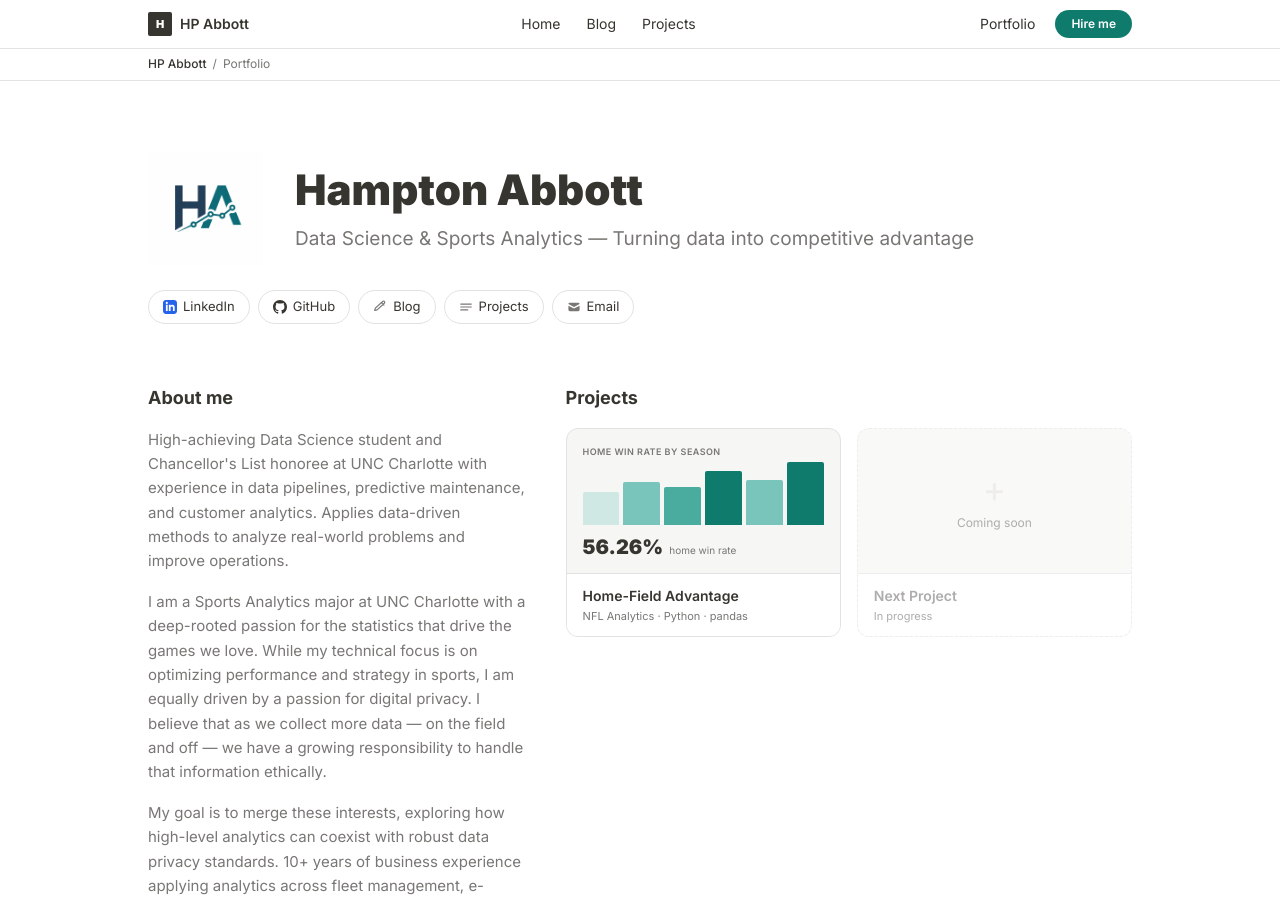
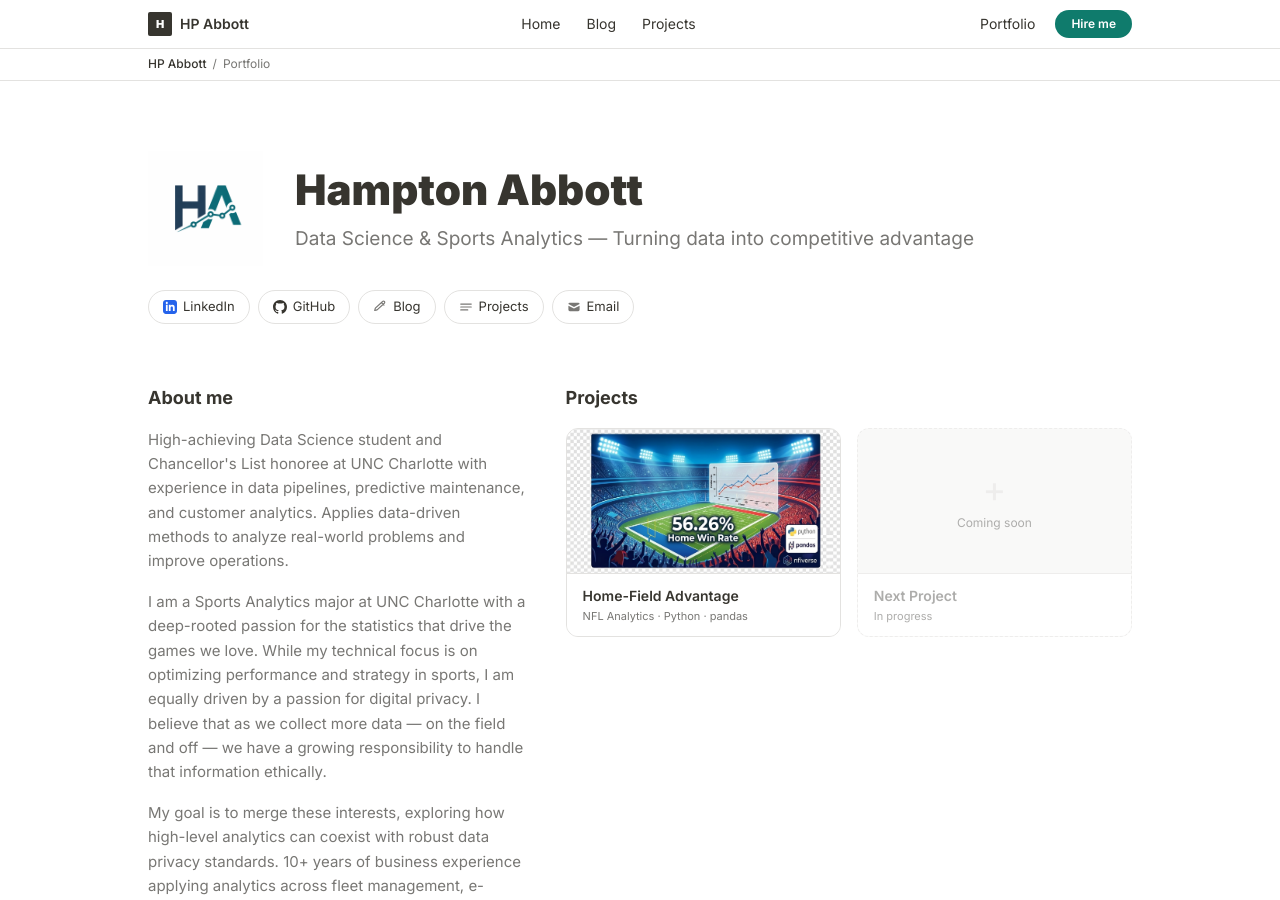
Before and after one commit to HPAuncc/HPAuncc.github.io, a Jekyll site: the page built from index.html, in a window 1280 px wide and 900 px high. Built offline with Jekyll 4.4.1, drawn with Linux system fonts in a browser that asks for light colours; nearby versions of some CDN libraries.

Commit message:
Replace HFA card thumbnail with stadium image

```diff
--- a/index.html
+++ b/index.html
@@ -151,20 +151,8 @@ layout: null
 
           <!-- HFA -->
           <a href="/projects/home-field-advantage" class="block bg-[#f6f6f5] border border-[#e3e2e0] rounded-xl overflow-hidden ch group">
-            <div class="px-4 pt-4 pb-3 h-36 flex flex-col justify-between">
-              <div class="text-[9px] font-semibold text-[#787774] uppercase tracking-wider">Home Win Rate by Season</div>
-              <div class="flex items-end gap-1 h-16 mt-1">
-                <div class="flex-1 bg-[#d0e8e4] rounded-t-sm" style="height:52%"></div>
-                <div class="flex-1 bg-[#79c5bc] rounded-t-sm" style="height:68%"></div>
-                <div class="flex-1 bg-[#4aab9f] rounded-t-sm" style="height:60%"></div>
-                <div class="flex-1 bg-[#0f7b6c] rounded-t-sm" style="height:85%"></div>
-                <div class="flex-1 bg-[#79c5bc] rounded-t-sm" style="height:72%"></div>
-                <div class="flex-1 bg-[#0f7b6c] rounded-t-sm" style="height:100%"></div>
-              </div>
-              <div class="flex items-baseline gap-1.5 mt-2">
-                <div class="text-xl font-black text-[#37352f]">56.26%</div>
-                <div class="text-[10px] text-[#787774]">home win rate</div>
-              </div>
+            <div class="h-36 overflow-hidden">
+              <img src="assets/images/home-field-advantage/thumbnail.jpg" alt="Home-Field Advantage thumbnail" class="w-full h-full object-cover object-center group-hover:scale-105 transition-transform duration-300">
             </div>
             <div class="px-4 py-3 border-t border-[#e3e2e0] bg-white">
               <div class="text-sm font-semibold text-[#37352f]">Home-Field Advantage</div>
```
Also changed, not shown: assets/images/home-field-advantage/thumbnail.jpg (added).
